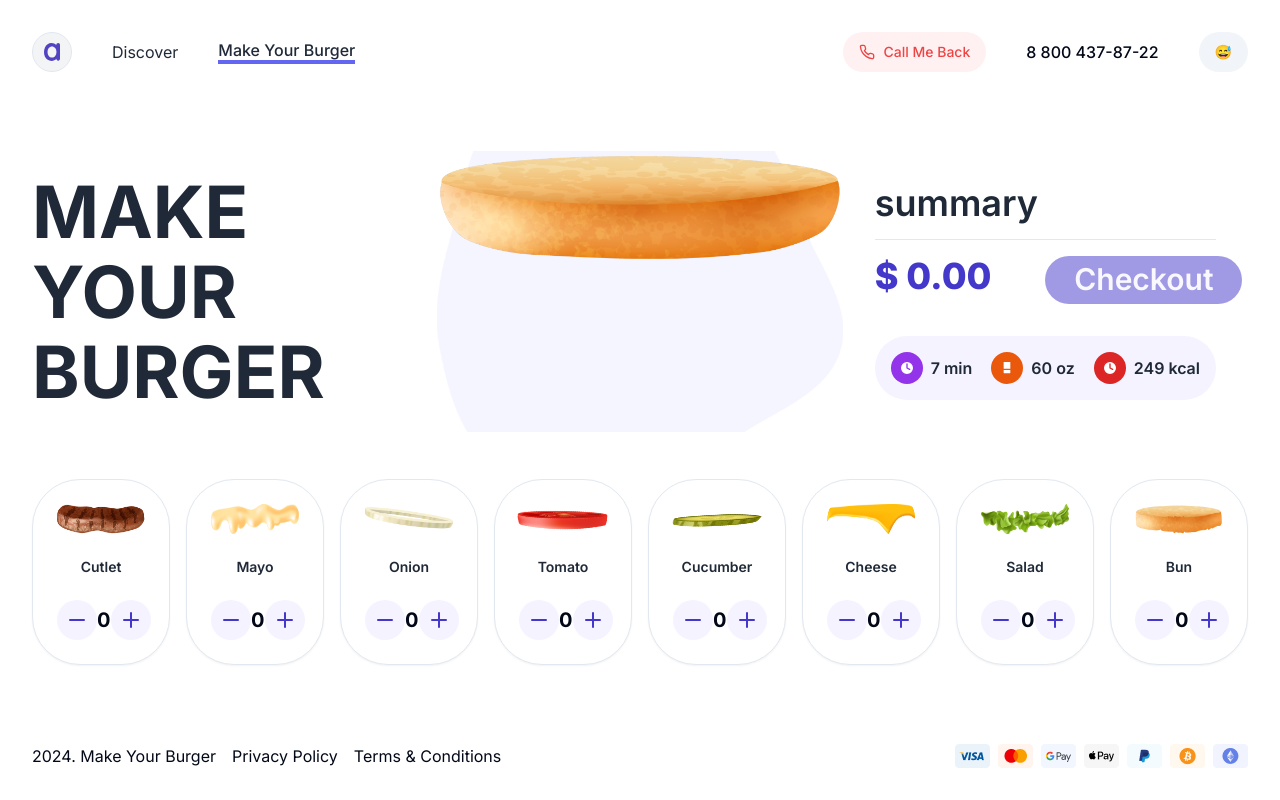
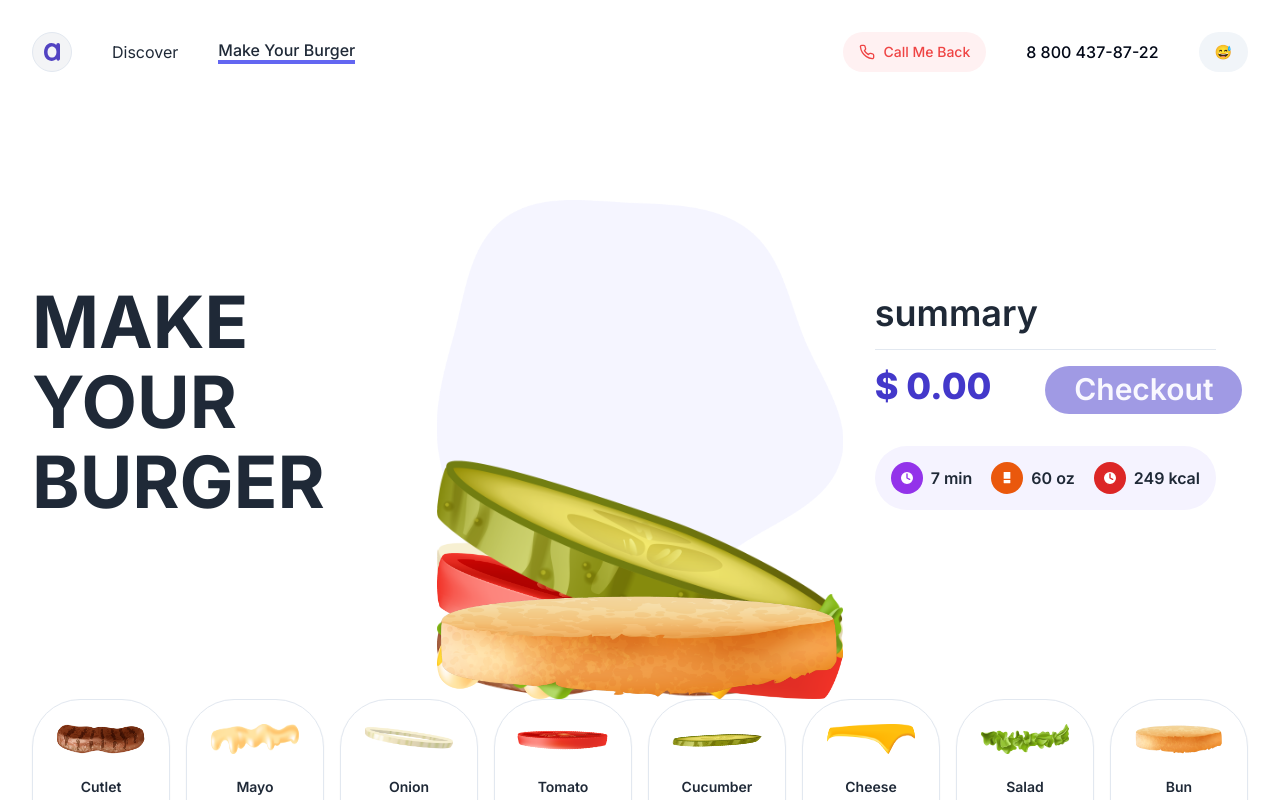
Before and after one commit to Alek30k/Make-Your-Burguer, a Next.js app: page /make in a window 1280 px wide. Shown: the top 800 px of the page. Built offline with nearby package versions, Linux system fonts and the light colour scheme.

Commit message:
last commit

```diff
--- a/app/(public)/make/components/burger.tsx
+++ b/app/(public)/make/components/burger.tsx
@@ -1,16 +1,22 @@
 import Image from "next/image";
+import { Ingredient } from "../interface/ingredient.type";
 
-const MakeBurger = () => {
+interface Props {
+  ingredients: Ingredient[];
+}
+
+const MakeBurger = ({ ingredients }: Props) => {
   return (
-    <div className="bg-[url('/images/make/bg.png')] h-full w-full bg-cover bg-no-repeat bg-center">
-      <div>
+    <div className="relative bg-[url('/images/make/bg.png')] h-[595px] w-full bg-contain bg-no-repeat bg-center">
+      {ingredients.map(({ image, alt }) => (
         <Image
-          src="/images/make/bun.png"
-          alt="background bun"
+          src={image}
+          alt={alt}
           width={1000}
           height={300}
+          className="absolute bottom-0"
         />
-      </div>
+      ))}
     </div>
   );
 };
--- a/app/(public)/make/page.tsx
+++ b/app/(public)/make/page.tsx
@@ -43,7 +43,7 @@ const MakePage = () => {
     <>
       <div className="grid grid-cols-3 items-center">
         <MakeTitle />
-        <MakeBurger />
+        <MakeBurger ingredients={ingredients} />
         <MakeCart ingredients={ingredients} />
       </div>
       <MakeIngredients
```
